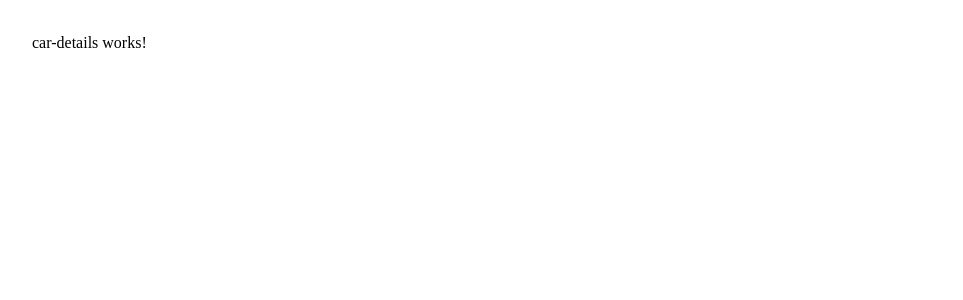
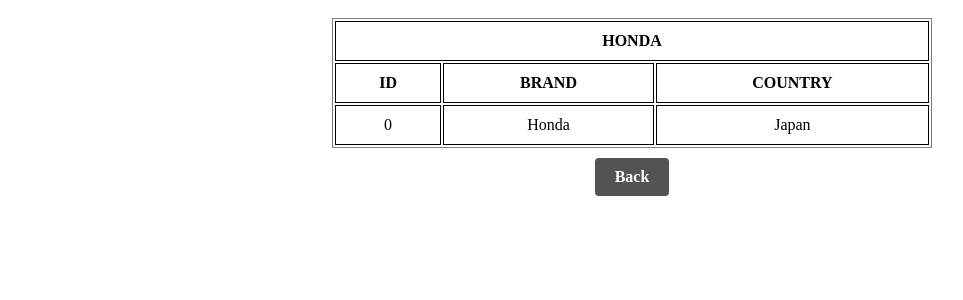
Before and after one commit to milancakic89/brand-car-assignment, an Angular app: page /brand/0 in a window 1280 px wide. Shown: the top 300 px of the page, without its empty margins (8-971 px from the left). Built offline with nearby package versions, Linux system fonts and the light colour scheme.

Commit message:
car details component now fetches correct data on load

```diff
--- a/src/app/app.service.ts
+++ b/src/app/app.service.ts
@@ -20,4 +20,7 @@
         //returning the copy of an array
         return this.cars.slice();
     }
+    getSingleCar(id: number){
+        return this.cars[id];
+    }
 }
--- a/src/app/car-details/car-details.component.css
+++ b/src/app/car-details/car-details.component.css
@@ -0,0 +1,13 @@
+.container{
+    text-align: center;
+}
+.btn-back{
+    text-decoration: none;
+    margin: 10px;
+    padding: 10px 20px;
+    border-radius: 4px;
+    font-weight: 700;
+    display: inline-block;
+    background-color: rgb(83, 83, 83);
+    color: #fff;
+}
--- a/src/app/car-details/car-details.component.html
+++ b/src/app/car-details/car-details.component.html
@@ -1 +1,18 @@
-<p>car-details works!</p>
+<div *ngIf="fetched" class="container">
+    <table>
+        <tr>
+            <th colspan="3">{{ car.name }}</th>
+        </tr>
+        <tr>
+            <th>ID</th>
+            <th>BRAND</th>
+            <th>COUNTRY</th>
+        </tr>
+        <tr>
+            <td>{{ car.id }}</td>
+            <td>{{ car.name }}</td>
+            <td>{{ car.country }}</td>
+        </tr>
+    </table>
+    <a class="btn-back" [routerLink]="['']">Back</a>
+</div>
--- a/src/app/car-details/car-details.component.ts
+++ b/src/app/car-details/car-details.component.ts
@@ -1,4 +1,7 @@
 import { Component, OnInit } from '@angular/core';
+import { ActivatedRoute } from '@angular/router';
+import   CarType  from '../model/car.interface';
+import { Service } from '../app.service';
 
 @Component({
   selector: 'app-car-details',
@@ -7,9 +10,17 @@
 })
 export class CarDetailsComponent implements OnInit {
 
-  constructor() { }
+  car: CarType = {};
+  fetched: boolean = false;
+  constructor(private route: ActivatedRoute,
+              private service: Service) { }
 
   ngOnInit(): void {
+    this.route.params.subscribe( params =>{
+        const id = +params['id'];
+        this.car = this.service.getSingleCar(id);
+        this.fetched = true;
+    })
   }
 
 }
--- a/src/app/car-table/car-table.component.html
+++ b/src/app/car-table/car-table.component.html
@@ -10,7 +10,7 @@
             <td>{{ car.id }}</td>
             <td>{{ car.name }}</td>
             <td>{{ car.country }}</td>
-            <td><a href="brand/{{car.id}}">Details</a></td>
+            <td><a [routerLink]="['brand', car.id]">Details</a></td>
         </tr>
     </table>
 </div>
--- a/src/app/model/car.interface.ts
+++ b/src/app/model/car.interface.ts
@@ -1,5 +1,5 @@
 export default interface CarType{
-    id: number;
-    name: string;
-    country: string;
+    id?: number;
+    name?: string;
+    country?: string;
 }
--- a/src/styles.css
+++ b/src/styles.css
@@ -1 +1,24 @@
 /* You can add global styles to this file, and also import other style files */
+table{
+    border: 1px solid gray;
+    padding: 0;
+    width: 50%;
+    margin: 0 auto;
+}
+tr{
+    border: 1px solid black;
+}
+th{
+    border: 1px solid black;
+    padding: 10px;
+    text-transform: uppercase;
+    margin: 0;
+}
+td{
+    text-transform: capitalize;
+    border: 1px solid black;
+    padding: 10px;
+}
+a{
+    text-decoration: none;
+}
```
